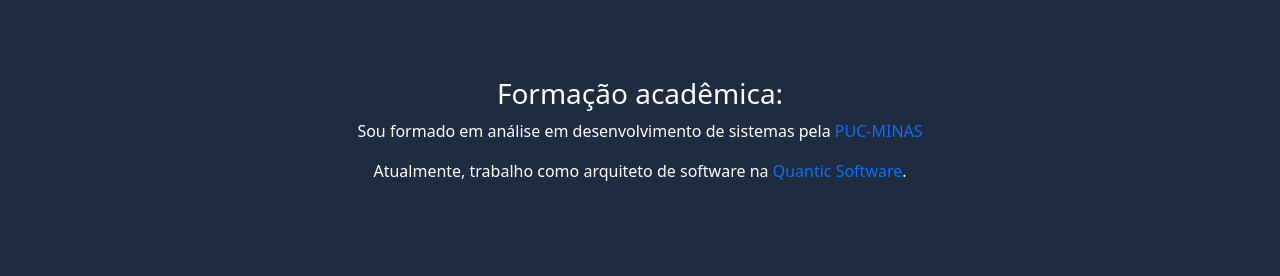
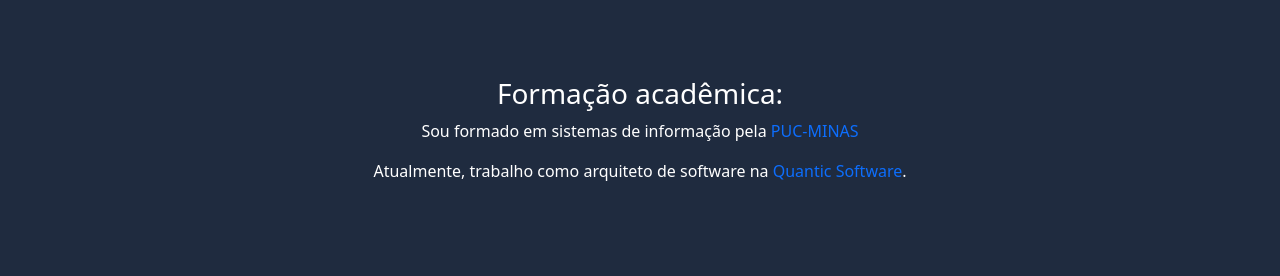
Before and after one commit to LESS14/website, a plain HTML site: page index.html in a window 1280 px wide. Shown: the part 459-735 px from the top of the page. Drawn offline with nearby package versions, Linux system fonts and the light colour scheme.

Commit message:
Update index.html

```diff
--- a/index.html
+++ b/index.html
@@ -76,7 +76,7 @@
 
                     <section class="others">
                         <h3>Formação acadêmica:</h3>
-                        <p>Sou formado em análise em desenvolvimento de sistemas pela <a class="link"
+                        <p>Sou formado em  sistemas de informação pela <a class="link"
                                 href="https://www.pucminas.br" target="_blank" title="PUC-MINAS">PUC-MINAS</a></p>
                         <p>Atualmente, trabalho como arquiteto de software na <a href="https://www.quanticsoftware.net/"
                                 class="link" target="_blank" title="Quantic Software">Quantic Software</a>.</p>
```
